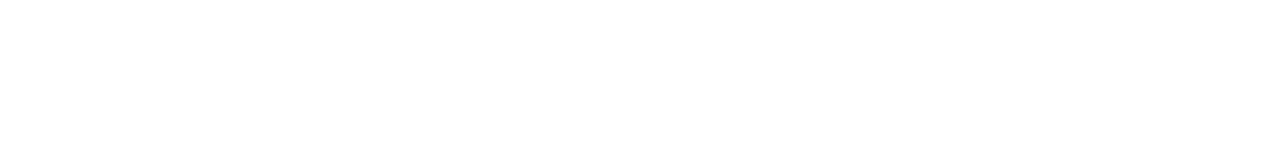
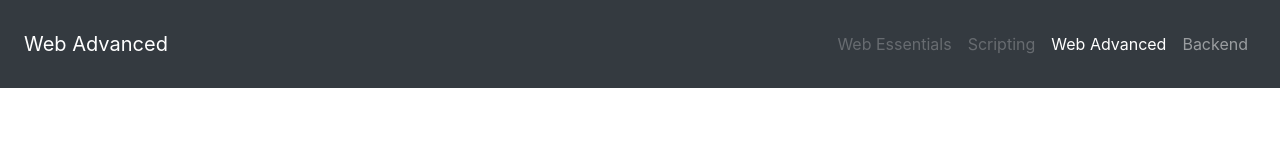
Before and after one commit to PXL-1DVO-WebAdvanced-2324/Bootstrap-WimBervoetsPXL, a plain HTML site: page index.html in a window 1280 px wide. Drawn offline with nearby package versions, Linux system fonts and the light colour scheme.

Commit message:
nav klaar

```diff
--- a/index.html
+++ b/index.html
@@ -8,8 +8,27 @@
     <!-- link style.css -->
 </head>
 <body class="container-lg">
-    <nav>
-
+    <nav class="navbar navbar-expand-lg navbar-dark bg-dark p-4">
+        <a class="navbar-brand" href="#">Web Advanced</a>
+        <button class="navbar-toggler" type="button" data-toggle="collapse" data-target="#togglerDemo" aria-controls="togglerDemo" aria-expanded="false" aria-label="Toggle navigation">
+            <span class="navbar-toggler-icon"></span>
+        </button>
+        <div class="collapse navbar-collapse justify-content-end" id="togglerDemo">
+            <ul class="navbar-nav">
+                <li class="nav-item">
+                    <a class="nav-link disabled" href="#">Web Essentials</a>
+                </li>
+                <li class="nav-item">
+                    <a class="nav-link disabled" href="#">Scripting</a>
+                </li>
+              <li class="nav-item active">
+                <a class="nav-link" href="#">Web Advanced</a>
+              </li>
+              <li class="nav-item">
+                <a class="nav-link" href="#">Backend</a>
+              </li>
+            </ul>
+        </div>
     </nav>
     <header>
         <h1></h1>
```
